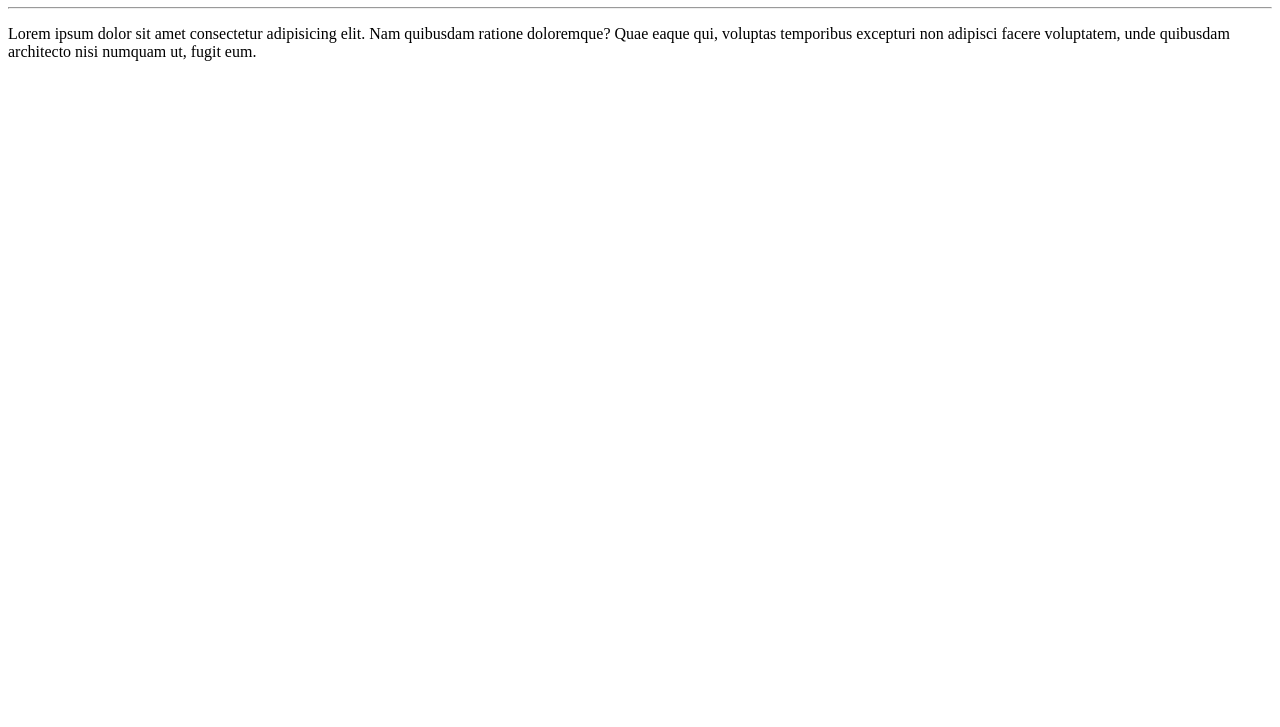
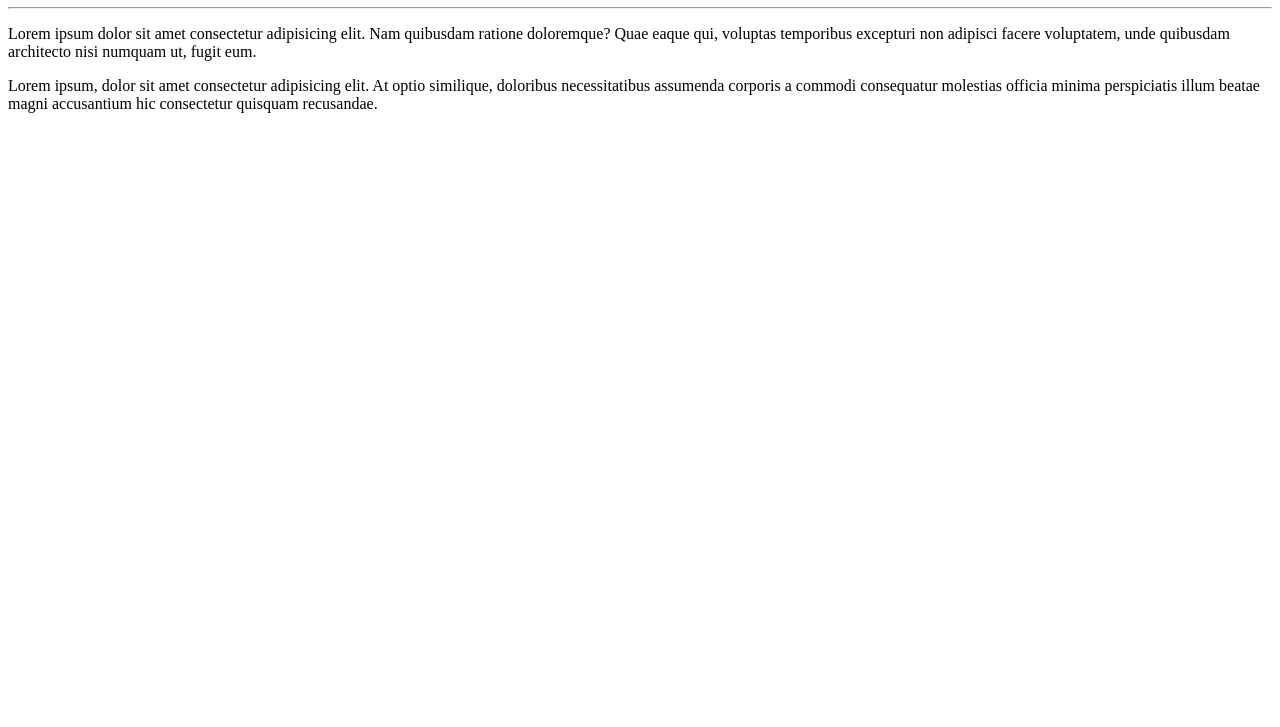
Before and after one commit to nimairodrigues/Ola-Mundo, a plain HTML site: page site-exemplo/index.html in a window 1280 px wide. Shown: the part 73-800 px from the top of the page. Drawn offline with Linux system fonts and the light colour scheme.

Commit message:
adicionei um parágrafo

```diff
--- a/site-exemplo/index.html
+++ b/site-exemplo/index.html
@@ -10,5 +10,6 @@
     <h1>Olá, Mundo!</h1>
     <hr>
     <p>Lorem ipsum dolor sit amet consectetur adipisicing elit. Nam quibusdam ratione doloremque? Quae eaque qui, voluptas temporibus excepturi non adipisci facere voluptatem, unde quibusdam architecto nisi numquam ut, fugit eum.</p>
+    <p>Lorem ipsum, dolor sit amet consectetur adipisicing elit. At optio similique, doloribus necessitatibus assumenda corporis a commodi consequatur molestias officia minima perspiciatis illum beatae magni accusantium hic consectetur quisquam recusandae.</p>
 </body>
 </html>
```
